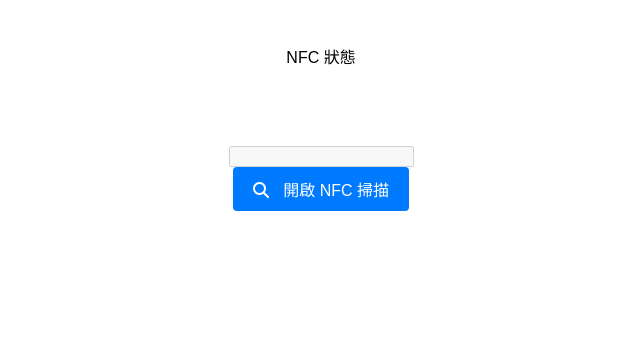
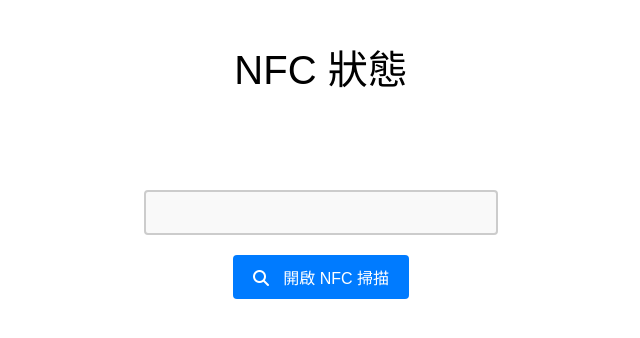
Before and after one commit to zz22558822/NFC-Test, a plain HTML site: page index.html in a window 1280 px wide. Shown: the whole page, without its empty margins (319-959 px from the left). Drawn offline with Linux system fonts and the light colour scheme.

Commit message:
Update style.css

```diff
--- a/css/style.css
+++ b/css/style.css
@@ -192,6 +192,8 @@ body {
 
 body h1 {
   margin-bottom: 20px;
+  font-size: 40px;
+  margin-bottom: 40px;
 }
 
 body i {
@@ -209,6 +211,23 @@ body .status {
   color: #333;
 }
 
+body #valueInput {
+  min-width: 30%;
+  padding: 10px;
+  font-size: 18px;
+  border: 2px solid #ccc;
+  border-radius: 4px;
+  background-color: #f9f9f9;
+  -webkit-transition: border-color 0.3s ease;
+  transition: border-color 0.3s ease;
+  margin-bottom: 20px;
+}
+
+body #valueInput:focus {
+  border-color: #007bff;
+  outline: none;
+}
+
 body button {
   background-color: #007bff;
   color: #fff;
```
